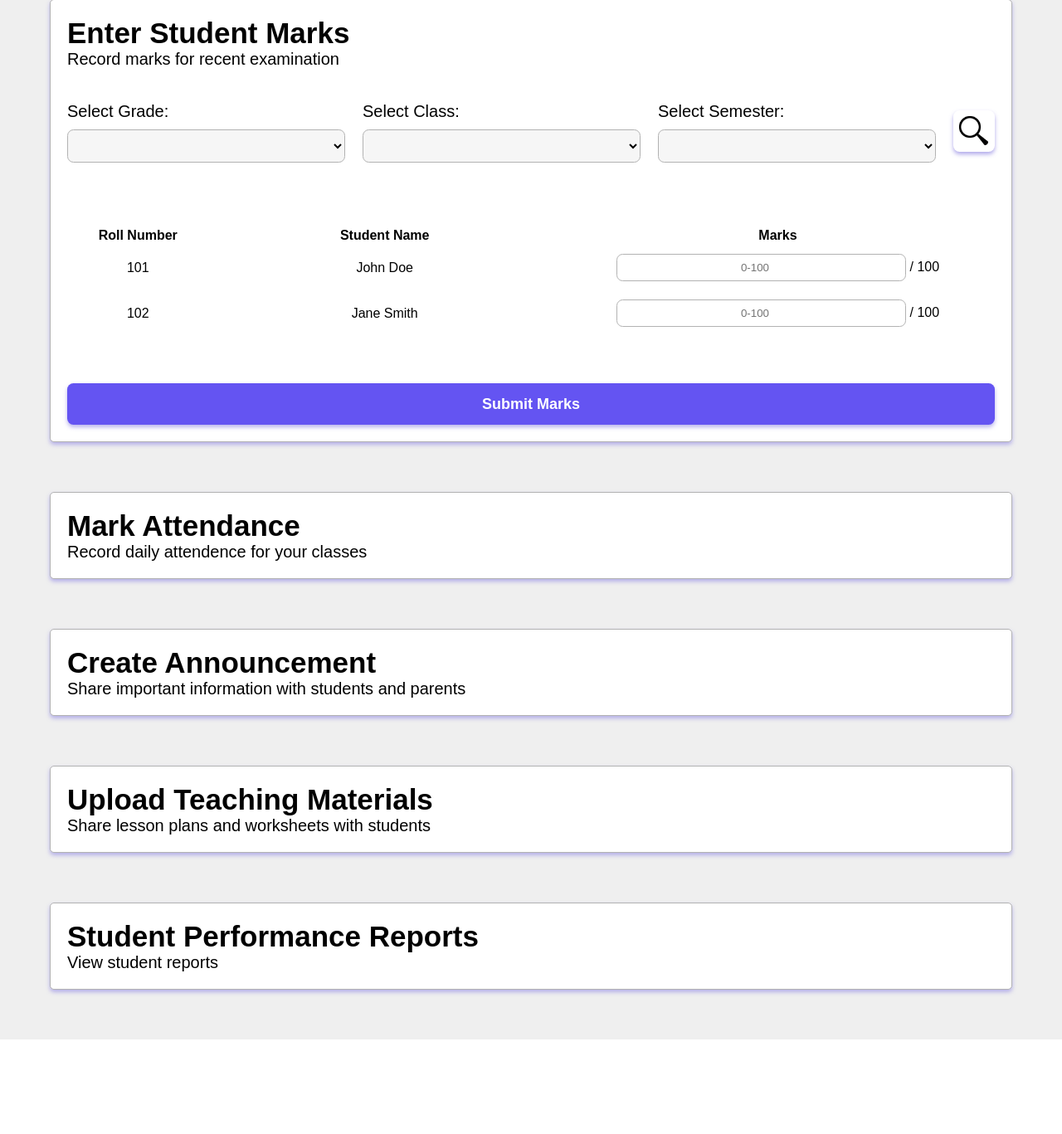
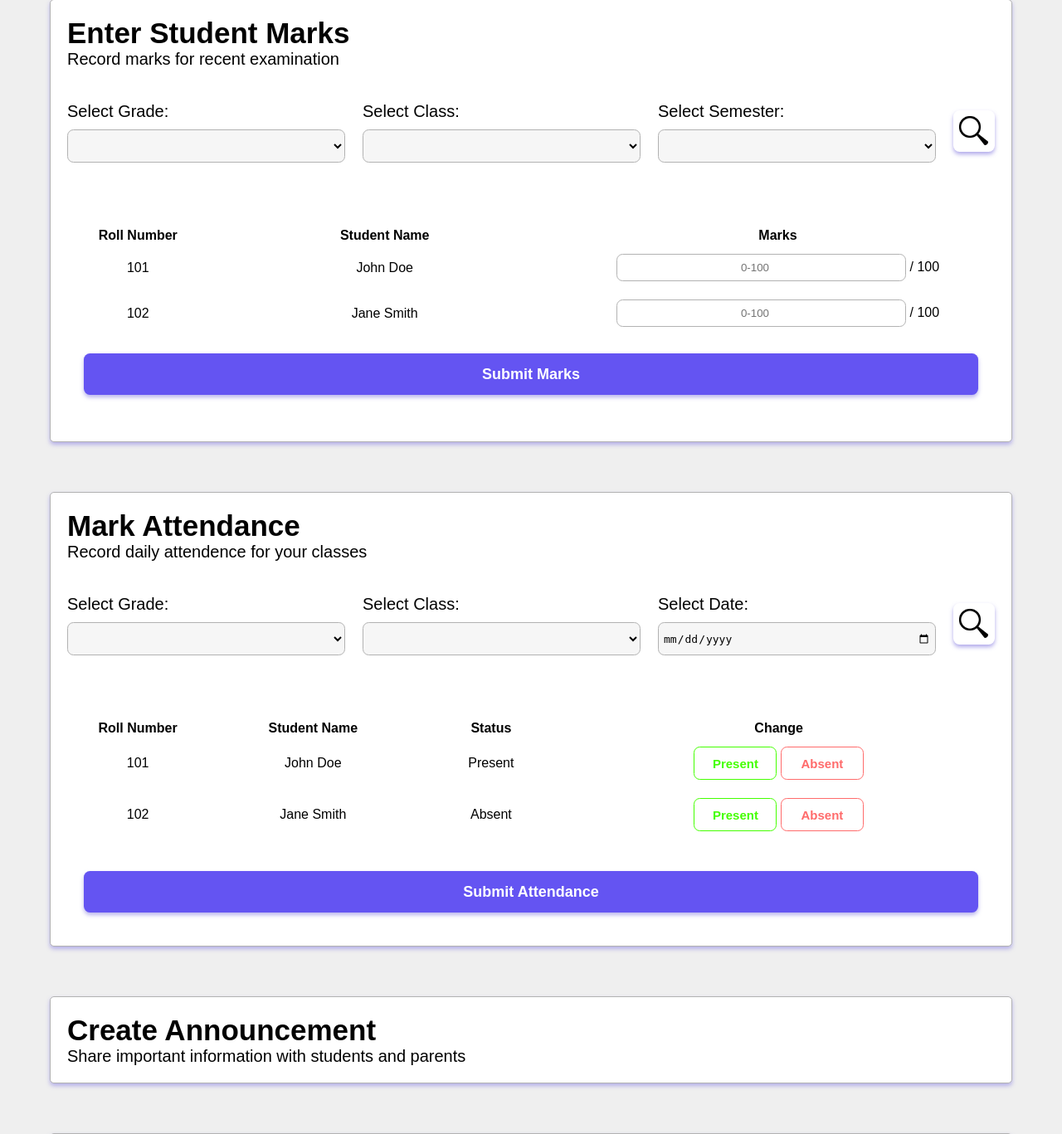
Before and after one commit to senirudevidu/Project-IskolE, a PHP site: page /app/Views/Teacher/teacherDashboard.php in a window 1280 px wide. Shown: the part 329-1696 px from the top of the page at 83% size. Before the commit the page ends 1582 px from the top, so only its background shows below. Run offline with PHP 8.4, Linux system fonts and the light colour scheme.

Commit message:
Mark attendance table front end

```diff
--- a/app/Views/Teacher/teacherDashboard.php
+++ b/app/Views/Teacher/teacherDashboard.php
@@ -72,9 +72,9 @@
             </form>
         </div>
 
-
         <div class="marks-table">
             <form action="#">
+                <!-- Marks Entering Table -->
                 <table class="marks-table-content">
                     <thead>
                         <tr>
@@ -96,13 +96,14 @@
                         </tr>
                     </tbody>
                 </table>
-            </div>
 
-            <div class="submit-btn">
-                <button type="submit" class="submit-marks-btn">Submit Marks</button>
-            </div>
+                <!-- Submit Marks Button -->
+                <div class="submit-btn">
+                    <button type="submit" class="submit-marks-btn">Submit Marks</button>
+                </div>
 
-        </form>
+            </form>
+        </div>
 
     </section>
 
@@ -114,6 +115,83 @@
             <h1 class="first-heading">Mark Attendance</h1>
             <p class="first-description">Record daily attendence for your classes</p>
         </div>
+
+        <div class="attendance-filter">
+            <form action="#" method="POST">
+                <div class="form-filter-tabs">
+                    <div class="grade-tab">
+                        <label for="grade" class="tab-label">Select Grade:</label>
+                        <select name="Grade" id="Grade" class="tab-select">
+                            <option value="null"></option>
+                            <option value="12" class="mark-tabs-option">12</option>
+                            <option value="13" class="mark-tabs-option">13</option>
+                        </select>
+                    </div>
+
+                    <div class="class-tab">
+                        <label for="class" class="tab-label">Select Class:</label>
+                        <select name="class" id="Grade" class="tab-select">
+                            <option value="null"></option>
+                            <option value="12">A</option>
+                            <option value="13">B</option>
+                            <option value="12">C</option>
+                            <option value="13">D</option>
+                        </select>
+                    </div>
+
+                    <div class="date-tab">
+                        <label for="date" class="tab-label">Select Date:</label>
+                        <input type="date" name="date" id="date" class="tab-select">
+                    </div>
+
+                    <div class="search-btn-container">
+                        <button type="submit" class="search-btn">
+                            <img src="public\assests\search.png" alt="search icon" height="40px" width="40px">
+                        </button>
+                    </div>
+                </div>
+            </form>
+        </div>
+
+        <div class="attendance-table">
+            <form action="#">
+                <!-- Attendance Table -->
+                <table class="attendance-table-content">
+                    <thead>
+                        <tr>
+                            <th class="rollnumber">Roll Number</th>
+                            <th class="studentName">Student Name</th>
+                            <th class="status">Status</th>
+                            <th class="change-attendence">Change</th>
+                        </tr>
+                    </thead>
+                    <tbody>
+                        <tr>
+                            <td>101</td>
+                            <td>John Doe</td>
+                            <td>Present</td>
+                            <td>
+                                <button class="present-btn">Present</button>
+                                <button class="absent-btn">Absent</button>
+                            </td>
+                        </tr>
+                        <tr>
+                            <td>102</td>
+                            <td>Jane Smith</td>
+                            <td>Absent</td>
+                            <td>
+                                <button class="present-btn">Present</button>
+                                <button class="absent-btn">Absent</button>
+                            </td>
+                        </tr>
+                    </tbody>
+                </table>
+            </form>
+            <div class="submit-btn">
+                <button type="submit" class="submit-attendance-btn">Submit Attendance</button>
+            </div>
+        </div>
+
 
     </section>
 
--- a/public/css/sumTab.css
+++ b/public/css/sumTab.css
@@ -34,8 +34,3 @@ body{
     font-size: 20px;
     font-weight: 540;
 }
-
-.marks-table td {
-    padding: 10px;
-    text-align: center;
-}
--- a/public/css/teacherDashboard.css
+++ b/public/css/teacherDashboard.css
@@ -42,7 +42,7 @@ body {
     padding: 20px;
 }
 
-.grade-tab , .class-tab , .semester-tab {
+.grade-tab , .class-tab , .semester-tab , .date-tab {
     display: flex;
     flex-direction: column;
     width: 30%;
@@ -63,12 +63,19 @@ body {
     height: 40px;
 }
 
-.marks-table{
+.marks-table, .attendance-table{
     border-collapse: collapse;
     margin-top: 20px;
     padding: 20px;
 }
-.marks-table-content {
+
+
+.marks-table td , .attendance-table td {
+    padding: 10px;
+    text-align: center;
+}
+
+.marks-table-content, .attendance-table-content {
     width: 100%;
     height: 100%;
     overflow-x: auto;
@@ -97,7 +104,7 @@ body {
     padding: 20px;
 }
 
-.submit-marks-btn{
+.submit-marks-btn, .submit-attendance-btn{
     background-color: #6454f2;
     box-shadow: 0 3px 5px rgba(157, 149, 230,0.7);
     width: 100%;
@@ -121,3 +128,30 @@ body {
     color: #ffffff;
     margin-top: 10px;
 }
+
+.present-btn, .absent-btn {
+    width: 100px;
+    height: 40px;
+    border-radius: 7.5px;
+    font-size: 15px;
+    font-weight: bold;
+    cursor: pointer;
+    background-color: #ffffff;
+}
+
+.present-btn {
+    border: rgba(68, 255, 0) 1px solid;
+    color: rgba(68, 255, 0);
+}
+
+.present-btn:hover {
+    background-color: rgba(68, 255, 0, 0.1);
+}
+
+.absent-btn {
+    border: rgba(255, 107, 107) 1px solid;
+    color: rgba(255, 107, 107);
+}
+.absent-btn:hover {
+    background-color: rgba(255, 107, 107, 0.1);
+}
```
